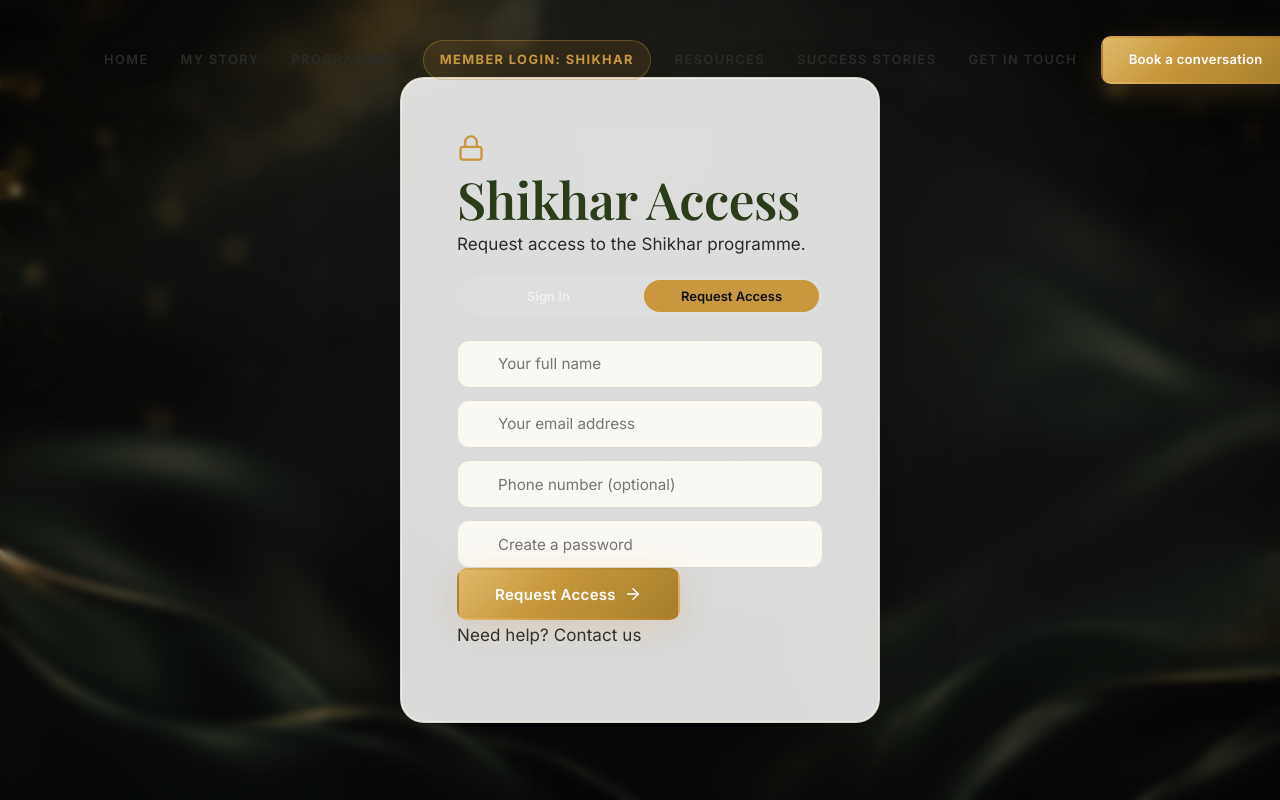
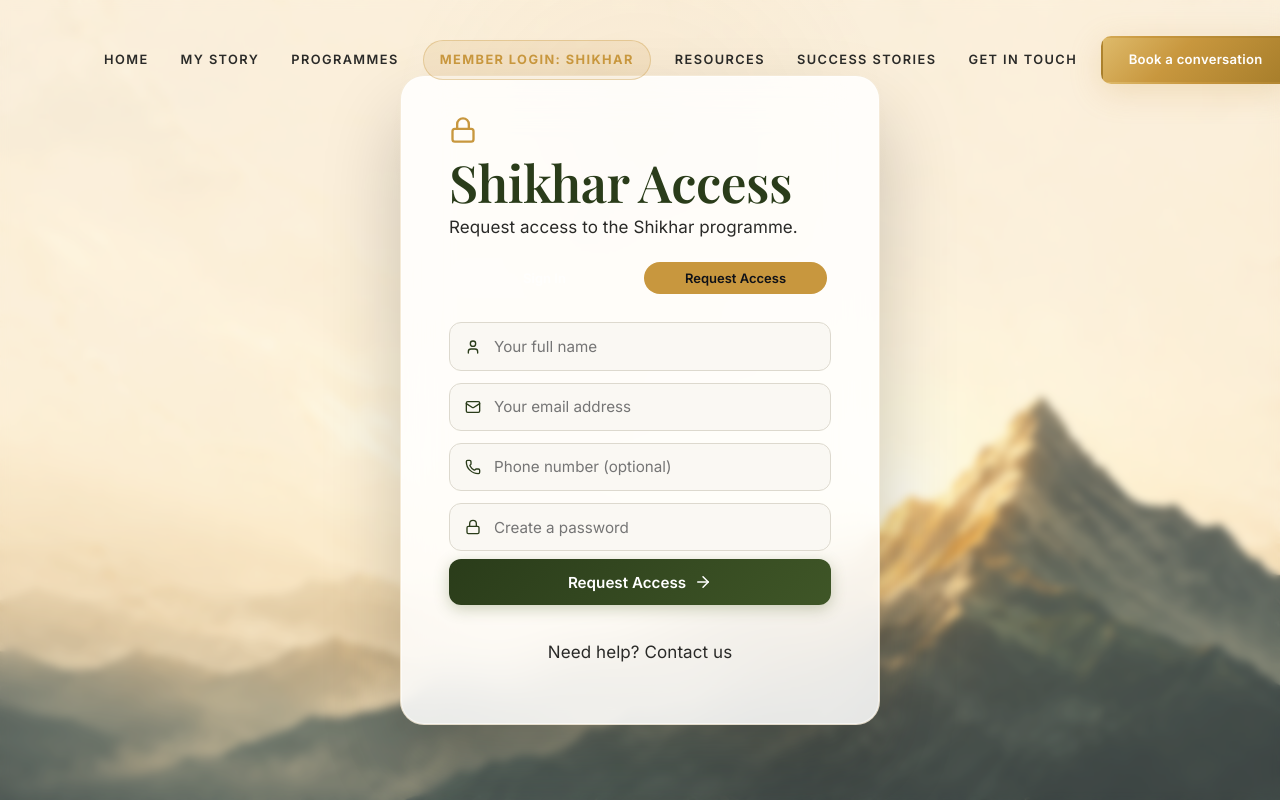
Before and after one commit to abhi2715/TGP, a React (Vite) app: page /login in a window 1280 px wide. Both pictures are taken after a click on the button "Request Access". Shown: the top 800 px of the page. Built offline with nearby package versions, Linux system fonts and the light colour scheme; a web font is replaced by a local one.

Commit message:
Update login page styles and background

```diff
--- a/src/pages/About.tsx
+++ b/src/pages/About.tsx
@@ -1,5 +1,5 @@
 import { Link } from 'react-router-dom';
-import { ArrowRight, Mail, GraduationCap, Award, BarChart, Microscope, CheckCircle, Mountain, Sprout, Heart, Star, Users, Target } from 'lucide-react';
+import { Award, BarChart, Microscope, Mountain, Sprout, Heart, Star, Users, Target, GraduationCap } from 'lucide-react';
 import { motion } from 'framer-motion';
 import ScrollReveal from '../components/ui/ScrollReveal';
 import MagneticButton from '../components/ui/MagneticButton';
--- a/src/pages/Home.tsx
+++ b/src/pages/Home.tsx
@@ -1,5 +1,5 @@
 import { Link } from 'react-router-dom';
-import { ArrowRight, CheckCircle, Mail, Target, Rocket, Brain, Handshake, Sprout, Award, Users, Star } from 'lucide-react';
+import { ArrowRight, Target, Rocket, Brain, Handshake, Sprout } from 'lucide-react';
 import { motion } from 'framer-motion';
 import MagneticButton from '../components/ui/MagneticButton';
 import ScrollReveal from '../components/ui/ScrollReveal';
--- a/src/pages/Login.css
+++ b/src/pages/Login.css
@@ -14,7 +14,7 @@
 .login-bg {
   position: absolute;
   inset: 0;
-  background: url('/shikhar-login-bg.png') center/cover no-repeat;
+  background: url('/shikhar-mountain-bg.png') center/cover no-repeat;
   z-index: 0;
 }
 
@@ -22,7 +22,7 @@
   content: '';
   position: absolute;
   inset: 0;
-  background: rgba(0, 0, 0, 0.4); /* Dark overlay to make the glass card pop */
+  background: rgba(255, 255, 255, 0.2); /* Light overlay to keep it bright */
   backdrop-filter: blur(4px);
 }
 
@@ -45,7 +45,7 @@
   backdrop-filter: blur(24px);
   -webkit-backdrop-filter: blur(24px);
   border-radius: 24px;
-  padding: 3.5rem;
+  padding: 2.5rem 3rem;
   width: 100%;
   max-width: 480px;
   box-shadow: 0 40px 80px rgba(0,0,0,0.2), 0 0 0 1px rgba(255, 255, 255, 0.5) inset;
--- a/src/pages/Login.tsx
+++ b/src/pages/Login.tsx
@@ -2,7 +2,6 @@ import { useState } from 'react';
 import { useNavigate } from 'react-router-dom';
 import { Lock, ArrowRight, Mail, User, Phone } from 'lucide-react';
 import { useAuth } from '../context/AuthContext';
-import MagneticButton from '../components/ui/MagneticButton';
 import { requestShikharAccess, loginShikhar } from '../lib/api';
 import './Login.css';
 
@@ -121,97 +120,93 @@ const Login = () => {
             <form onSubmit={handleLogin} className="login-form">
               <div className="input-group">
                 <div style={{ position: 'relative' }}>
-                  <Mail size={16} style={{ position: 'absolute', left: '14px', top: '50%', transform: 'translateY(-50%)', color: 'rgba(255,255,255,0.3)' }} />
+                  <Mail size={16} style={{ position: 'absolute', left: '16px', top: '50%', transform: 'translateY(-50%)', color: 'var(--shikhar-olive)' }} />
                   <input
                     type="email"
                     placeholder="Enter your approved email"
                     value={email}
                     onChange={(e) => setEmail(e.target.value)}
                     className="login-input"
-                    style={{ paddingLeft: '40px' }}
+                    style={{ paddingLeft: '44px' }}
                     autoFocus
                     required
                   />
                 </div>
-                <div style={{ position: 'relative', marginTop: '0.75rem' }}>
-                  <Lock size={16} style={{ position: 'absolute', left: '14px', top: '50%', transform: 'translateY(-50%)', color: 'rgba(255,255,255,0.3)' }} />
+                <div style={{ position: 'relative', marginTop: '1rem' }}>
+                  <Lock size={16} style={{ position: 'absolute', left: '16px', top: '50%', transform: 'translateY(-50%)', color: 'var(--shikhar-olive)' }} />
                   <input
                     type="password"
                     placeholder="Enter your password"
                     value={password}
                     onChange={(e) => setPassword(e.target.value)}
                     className="login-input"
-                    style={{ paddingLeft: '40px' }}
+                    style={{ paddingLeft: '44px' }}
                     required
                   />
                 </div>
               </div>
-              <MagneticButton>
-                <button type="submit" className="btn btn-primary w-full" style={{ width: '100%' }} disabled={loading}>
-                  {loading ? 'Checking...' : 'Access Shikhar'} <ArrowRight size={18} />
-                </button>
-              </MagneticButton>
+              <button type="submit" className="shikhar-btn primary" style={{ width: '100%', marginTop: '0.5rem', justifyContent: 'center' }} disabled={loading}>
+                {loading ? 'Checking...' : 'Access Shikhar'} <ArrowRight size={18} />
+              </button>
             </form>
           ) : (
             <form onSubmit={handleRequest} className="login-form">
               <div className="input-group" style={{ display: 'flex', flexDirection: 'column', gap: '0.75rem' }}>
                 <div style={{ position: 'relative' }}>
-                  <User size={16} style={{ position: 'absolute', left: '14px', top: '50%', transform: 'translateY(-50%)', color: 'rgba(255,255,255,0.3)' }} />
+                  <User size={16} style={{ position: 'absolute', left: '16px', top: '50%', transform: 'translateY(-50%)', color: 'var(--shikhar-olive)' }} />
                   <input
                     type="text"
                     placeholder="Your full name"
                     value={name}
                     onChange={(e) => setName(e.target.value)}
                     className="login-input"
-                    style={{ paddingLeft: '40px' }}
+                    style={{ paddingLeft: '44px' }}
                     required
                   />
                 </div>
                 <div style={{ position: 'relative' }}>
-                  <Mail size={16} style={{ position: 'absolute', left: '14px', top: '50%', transform: 'translateY(-50%)', color: 'rgba(255,255,255,0.3)' }} />
+                  <Mail size={16} style={{ position: 'absolute', left: '16px', top: '50%', transform: 'translateY(-50%)', color: 'var(--shikhar-olive)' }} />
                   <input
                     type="email"
                     placeholder="Your email address"
                     value={email}
                     onChange={(e) => setEmail(e.target.value)}
                     className="login-input"
-                    style={{ paddingLeft: '40px' }}
+                    style={{ paddingLeft: '44px' }}
                     required
                   />
                 </div>
                 <div style={{ position: 'relative' }}>
-                  <Phone size={16} style={{ position: 'absolute', left: '14px', top: '50%', transform: 'translateY(-50%)', color: 'rgba(255,255,255,0.3)' }} />
+                  <Phone size={16} style={{ position: 'absolute', left: '16px', top: '50%', transform: 'translateY(-50%)', color: 'var(--shikhar-olive)' }} />
                   <input
                     type="tel"
                     placeholder="Phone number (optional)"
                     value={phone}
                     onChange={(e) => setPhone(e.target.value)}
                     className="login-input"
-                    style={{ paddingLeft: '40px' }}
+                    style={{ paddingLeft: '44px' }}
                   />
                 </div>
                 <div style={{ position: 'relative' }}>
-                  <Lock size={16} style={{ position: 'absolute', left: '14px', top: '50%', transform: 'translateY(-50%)', color: 'rgba(255,255,255,0.3)' }} />
+                  <Lock size={16} style={{ position: 'absolute', left: '16px', top: '50%', transform: 'translateY(-50%)', color: 'var(--shikhar-olive)' }} />
                   <input
                     type="password"
                     placeholder="Create a password"
                     value={password}
                     onChange={(e) => setPassword(e.target.value)}
                     className="login-input"
-                    style={{ paddingLeft: '40px' }}
+                    style={{ paddingLeft: '44px' }}
                     required
                   />
                 </div>
               </div>
-              <MagneticButton>
-                <button type="submit" className="btn btn-primary w-full" style={{ width: '100%' }} disabled={loading}>
-                  {loading ? 'Submitting...' : 'Request Access'} <ArrowRight size={18} />
-                </button>
-              </MagneticButton>
+              <button type="submit" className="shikhar-btn primary" style={{ width: '100%', marginTop: '0.5rem', justifyContent: 'center' }} disabled={loading}>
+                {loading ? 'Submitting...' : 'Request Access'} <ArrowRight size={18} />
+              </button>
             </form>
           )}
 
-          <div className="login-footer">
+          <div className="login-footer" style={{ textAlign: 'center', marginTop: '2rem' }}>
             <p>Need help? <a href="/contact">Contact us</a></p>
           </div>
         </div>
--- a/src/pages/shikhar/ShikharDashboard.css
+++ b/src/pages/shikhar/ShikharDashboard.css
@@ -16,7 +16,7 @@
 .welcome-bg {
   position: absolute;
   inset: 0;
-  background: linear-gradient(135deg, var(--shikhar-olive-dark) 0%, var(--shikhar-olive) 50%, var(--shikhar-olive-light) 100%);
+  background: url('/shikhar-bg.png') center/cover no-repeat;
   z-index: 0;
 }
 
@@ -24,10 +24,8 @@
   content: '';
   position: absolute;
   inset: 0;
-  background:
-    radial-gradient(circle at 20% 30%, rgba(218, 165, 32, 0.15) 0%, transparent 50%),
-    radial-gradient(circle at 80% 70%, rgba(240, 199, 94, 0.1) 0%, transparent 40%),
-    radial-gradient(circle at 50% 50%, rgba(255, 255, 255, 0.03) 0%, transparent 70%);
+  background: rgba(0, 0, 0, 0.4); /* Dark overlay to make the welcome card pop */
+  backdrop-filter: blur(4px);
 }
 
 .welcome-bg::after {
```
